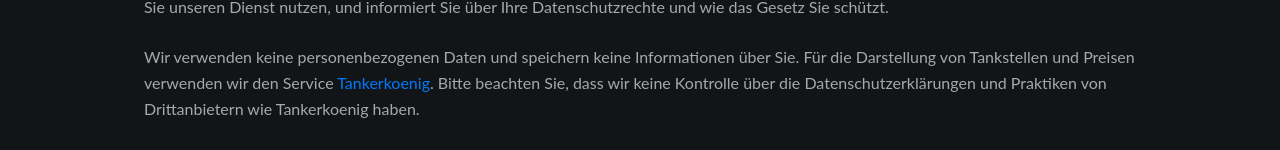
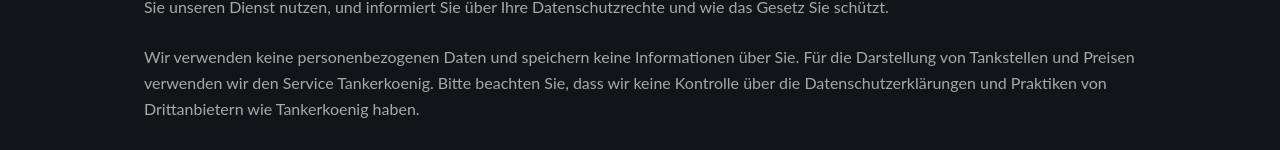
Before and after one commit to Fuggel/Uway-Website, a Next.js app: page /datenschutz in a window 1280 px wide. Shown: the part 276-426 px from the top of the page. Built offline with nearby package versions, Linux system fonts and the light colour scheme.

Commit message:
style: remove primary style for tankerkoenig creds

```diff
--- a/src/app/(privacy)/datenschutz/page.tsx
+++ b/src/app/(privacy)/datenschutz/page.tsx
@@ -16,7 +16,7 @@ export default function Privacy() {
                     href="https://creativecommons.tankerkoenig.de/"
                     target="_blank"
                     rel="noopener noreferrer"
-                    className="text-primary hover:underline"
+                    className="hover:underline"
                 >
                     Tankerkoenig
                 </Link>
```
